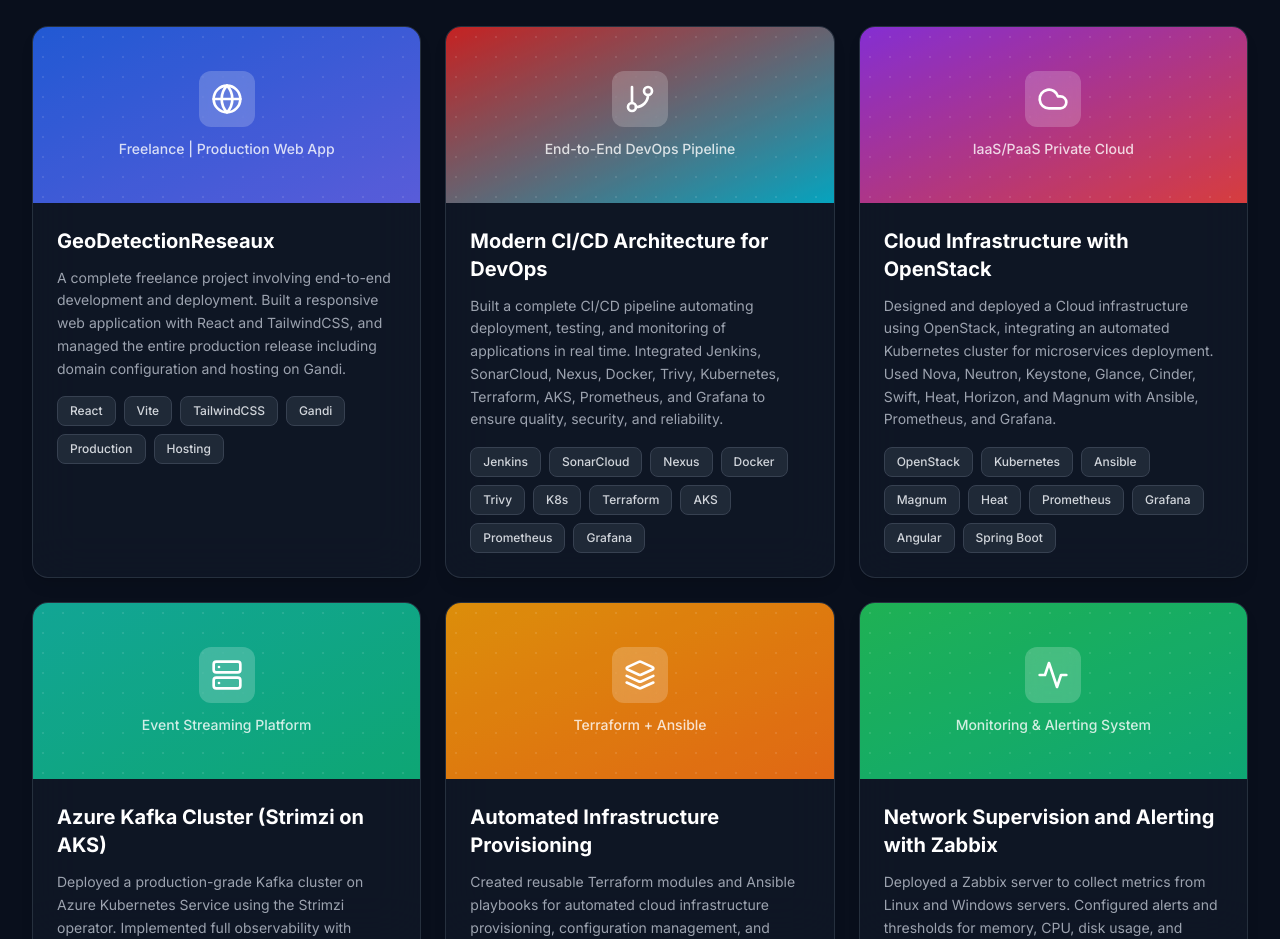
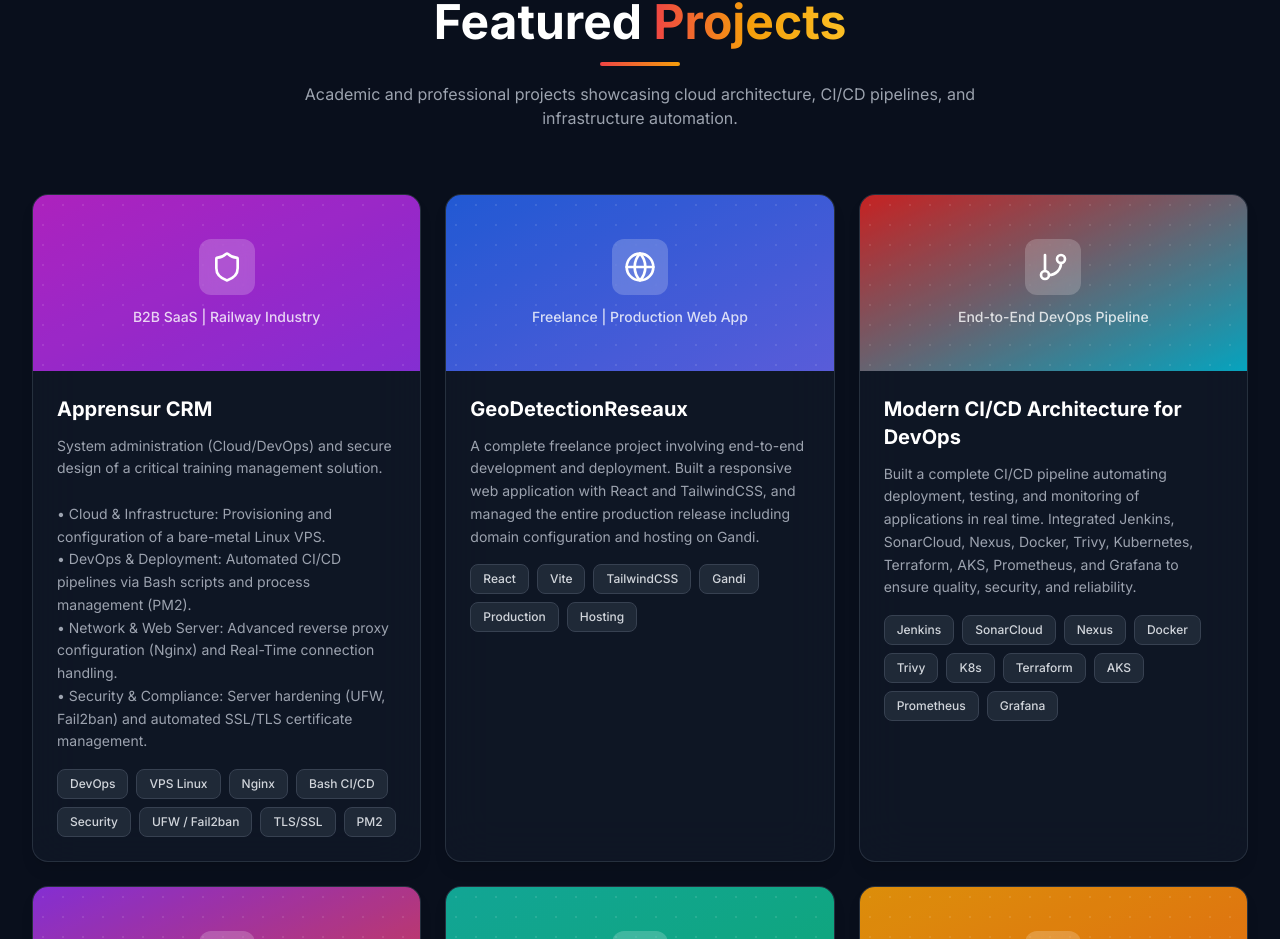
Before and after one commit to nassimfatnassi1999/portfolio-nassim, a React (Vite) app: page / in a window 1280 px wide. Shown: the part 4817-5756 px from the top of the page. Built offline with nearby package versions, Linux system fonts and the light colour scheme.

Commit message:
add apprensur

```diff
--- a/src/App.tsx
+++ b/src/App.tsx
@@ -117,7 +117,7 @@ export default function App() {
   ];
 
   const experienceTags = [
-    ['React', 'Vite', 'TailwindCSS', 'Gandi', 'Cloud Admin', 'Hosting'],
+    ['React', 'Vite', 'TailwindCSS', 'Gandi', 'VPS Linux', 'Nginx', 'CI/CD', 'Security'],
     ['Azure', 'AKS', 'Kafka', 'Strimzi', 'Prometheus', 'Grafana', 'EFK'],
     ['Docker', 'Kubernetes', 'CI/CD', 'Full-Stack'],
     ['Laravel', 'MySQL', 'Bootstrap'],
@@ -130,6 +130,7 @@ export default function App() {
   }));
 
   const projectMeta = [
+    { tags: ['DevOps', 'VPS Linux', 'Nginx', 'Bash CI/CD', 'Security', 'UFW / Fail2ban', 'TLS/SSL', 'PM2'], icon: <Shield className="w-8 h-8" />, gradient: 'from-fuchsia-600 to-purple-600' },
     { tags: ['React', 'Vite', 'TailwindCSS', 'Gandi', 'Production', 'Hosting'], icon: <Globe className="w-8 h-8" />, gradient: 'from-blue-600 to-indigo-500', link: 'https://geodetectionreseaux.fr' },
     { tags: ['Jenkins', 'SonarCloud', 'Nexus', 'Docker', 'Trivy', 'K8s', 'Terraform', 'AKS', 'Prometheus', 'Grafana'], icon: <GitBranch className="w-8 h-8" />, gradient: 'from-brand-600 to-cyan-500' },
     { tags: ['OpenStack', 'Kubernetes', 'Ansible', 'Magnum', 'Heat', 'Prometheus', 'Grafana', 'Angular', 'Spring Boot'], icon: <Cloud className="w-8 h-8" />, gradient: 'from-purple-600 to-brand-500' },
--- a/src/components/Projects.tsx
+++ b/src/components/Projects.tsx
@@ -61,7 +61,7 @@ export function Projects({ t, projects }: ProjectsProps) {
                   <h3 className="text-xl font-bold text-gray-900 dark:text-white mb-3 group-hover:text-brand-600 dark:group-hover:text-brand-400 transition-colors">
                     {project.title}
                   </h3>
-                  <p className="text-gray-600 dark:text-gray-400 text-sm leading-relaxed mb-4">{project.description}</p>
+                  <div className="text-gray-600 dark:text-gray-400 text-sm leading-relaxed mb-4 whitespace-pre-line">{project.description}</div>
                   <div className="flex flex-wrap gap-2">
                     {project.tags.map((tag, tagIdx) => (
                       <span key={tagIdx} className="skill-badge text-xs">
--- a/src/translations.ts
+++ b/src/translations.ts
@@ -81,6 +81,9 @@ export const translations = {
             'End-to-End Development: Built high-performance, scalable web applications using React and Vite, ensuring modern UI/UX with TailwindCSS.',
             'Production Deployment: Managed full deployment lifecycles on platforms like Gandi, handling domain configuration, hosting environment setup, and SSL security.',
             'Infrastructure Management: Administered cloud hosting environments, ensuring reliability, security, and optimal performance for client applications.',
+            'Secure Cloud Provisioning (Apprensur CRM): Configured bare-metal Linux VPS environments for critical B2B SaaS solutions.',
+            'Automated CI/CD & Deployments: Developed robust Bash scripts for automated pipelines, process management (PM2), and Nginx reverse proxy configuration.',
+            'Server Security & Hardening: Implemented strict perimeter defense strategies using UFW, Fail2ban, and automated SSL/TLS management via Let\'s Encrypt.',
           ],
         },
 
@@ -129,6 +132,16 @@ export const translations = {
       heading: ['Featured ', 'Projects'],
       subtitle: 'Academic and professional projects showcasing cloud architecture, CI/CD pipelines, and infrastructure automation.',
       items: [
+        {
+          title: 'Apprensur CRM',
+          subtitle: 'B2B SaaS | Railway Industry',
+          description:
+            `System administration (Cloud/DevOps) and secure design of a critical training management solution.\n\n` +
+            `• Cloud & Infrastructure: Provisioning and configuration of a bare-metal Linux VPS.\n` +
+            `• DevOps & Deployment: Automated CI/CD pipelines via Bash scripts and process management (PM2).\n` +
+            `• Network & Web Server: Advanced reverse proxy configuration (Nginx) and Real-Time connection handling.\n` +
+            `• Security & Compliance: Server hardening (UFW, Fail2ban) and automated SSL/TLS certificate management.`,
+        },
         {
           title: 'GeoDetectionReseaux',
           subtitle: 'Freelance | Production Web App',
@@ -321,6 +334,9 @@ export const translations = {
             'Développement de bout en bout : Création d\'applications web performantes et évolutives avec React et Vite, assurant une UI/UX moderne avec TailwindCSS.',
             'Déploiement en Production : Gestion complète des cycles de déploiement sur des plateformes comme Gandi, incluant la configuration de domaines et la sécurité SSL.',
             'Gestion d\'Infrastructure : Administration des environnements d\'hébergement cloud, garantissant fiabilité, sécurité et performance optimale.',
+            'Provisionnement Cloud Sécurisé (Apprensur CRM) : Configuration de serveurs vierges (VPS Linux) pour des SaaS B2B critiques.',
+            'CI/CD & Déploiements Automatisés : Développement de scripts Bash robustes pour les pipelines d\'intégration, gestion des processus (PM2) et configuration de proxy inverse Nginx.',
+            'Sécurité & Durcissement Serveur : Implémentation stricte de défenses périmétriques via UFW, Fail2ban, et gestion automatisée SSL/TLS (Let\'s Encrypt).',
           ],
         },
         {
@@ -368,6 +384,16 @@ export const translations = {
       heading: ['Projets ', 'Phares'],
       subtitle: "Projets académiques et professionnels mettant en valeur l'architecture cloud, les pipelines CI/CD et l'automatisation d'infrastructure.",
       items: [
+        {
+          title: 'Apprensur CRM',
+          subtitle: 'SaaS B2B | Secteur Ferroviaire',
+          description:
+            `Administration système (Cloud/DevOps) et sécurisation d'une solution critique de gestion des formations.\n\n` +
+            `• Cloud & Infrastructure : Provisionnement et configuration de serveur vierge (VPS Linux).\n` +
+            `• DevOps & Déploiement : Automatisation des pipelines CI/CD via scripts Bash et gestion des processus (PM2).\n` +
+            `• Réseau & Web Server : Configuration avancée de proxy inverse (Nginx) et gestion des connexions Temps Réel.\n` +
+            `• Sécurité & Conformité : Durcissement serveur (UFW, Fail2ban) et gestion automatisée des certificats SSL/TLS.`,
+        },
         {
           title: 'GeoDetectionReseaux',
           subtitle: 'Freelance | App Web en Production',
```
Also changed, not shown: 5 other files (tests, documents, lock files or other folders).
